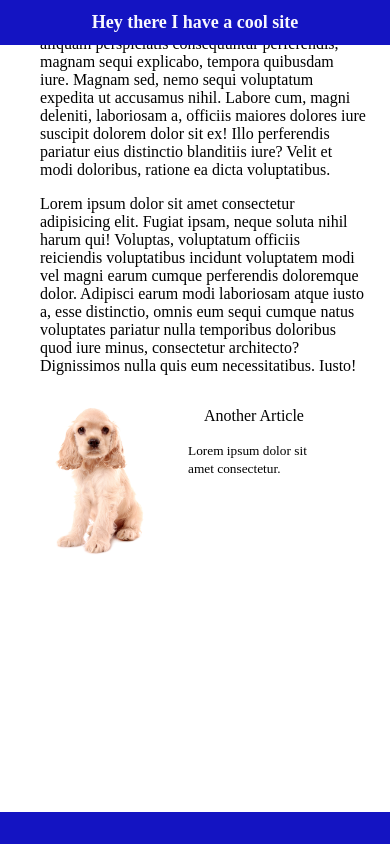
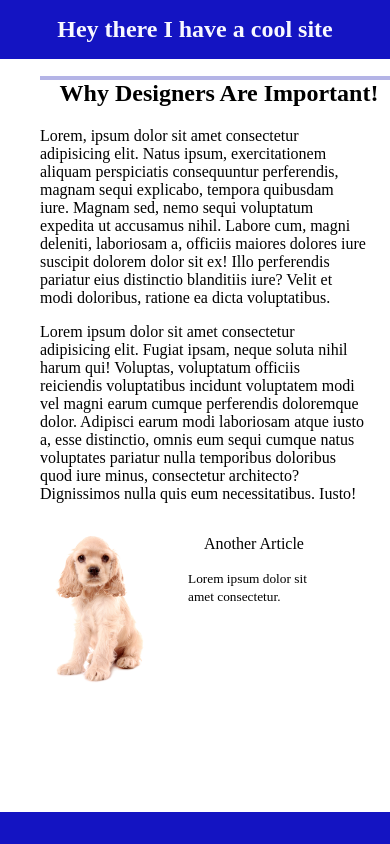
Before and after one commit to kpohiostyle/coolsite, a plain HTML site: page index.html in a window 390 px wide. Shown: the top 844 px of the page. Drawn offline with Linux system fonts and the light colour scheme.

Commit message:
fixed postion fix

```diff
--- a/style.css
+++ b/style.css
@@ -84,16 +84,14 @@ article{
     align-items: center;
 }
 main{
-
+    text-overflow: inherit;
     columns: 1;
 }
 header{
-    position:fixed;
+    position:absolute;
     left:0;
     right:0;
     top: 0;
-
-
     max-width: 100vw;
 
 }
@@ -106,7 +104,7 @@ footer{
     background-color: var(--primary);
 }
 h1{
-    font-size: large;
+    font-size: 1.5rem;
     text-align: center;
     color:ghostwhite;
 }
@@ -118,7 +116,7 @@ img {
 
 }
 .designer{
-    margin-top: -5rem;
+    padding-top: 3rem;
     width: 100vw;
     padding-left: 1rem;
     padding-right: 2rem;
```
